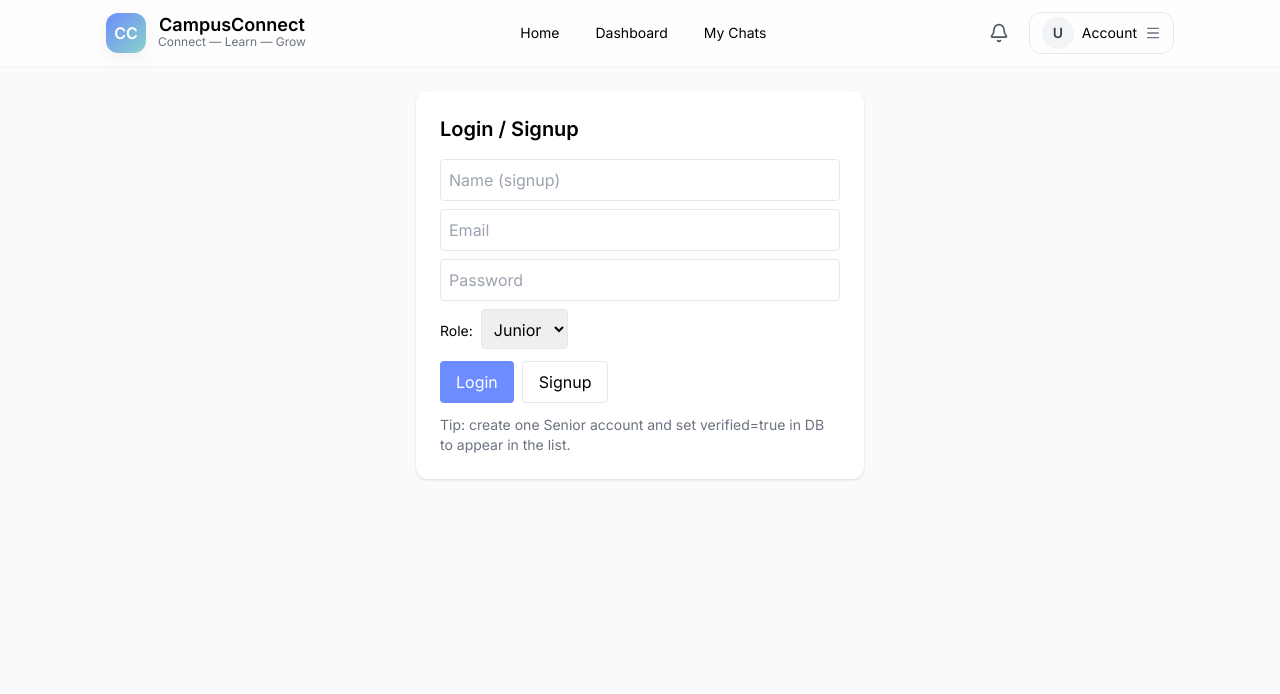
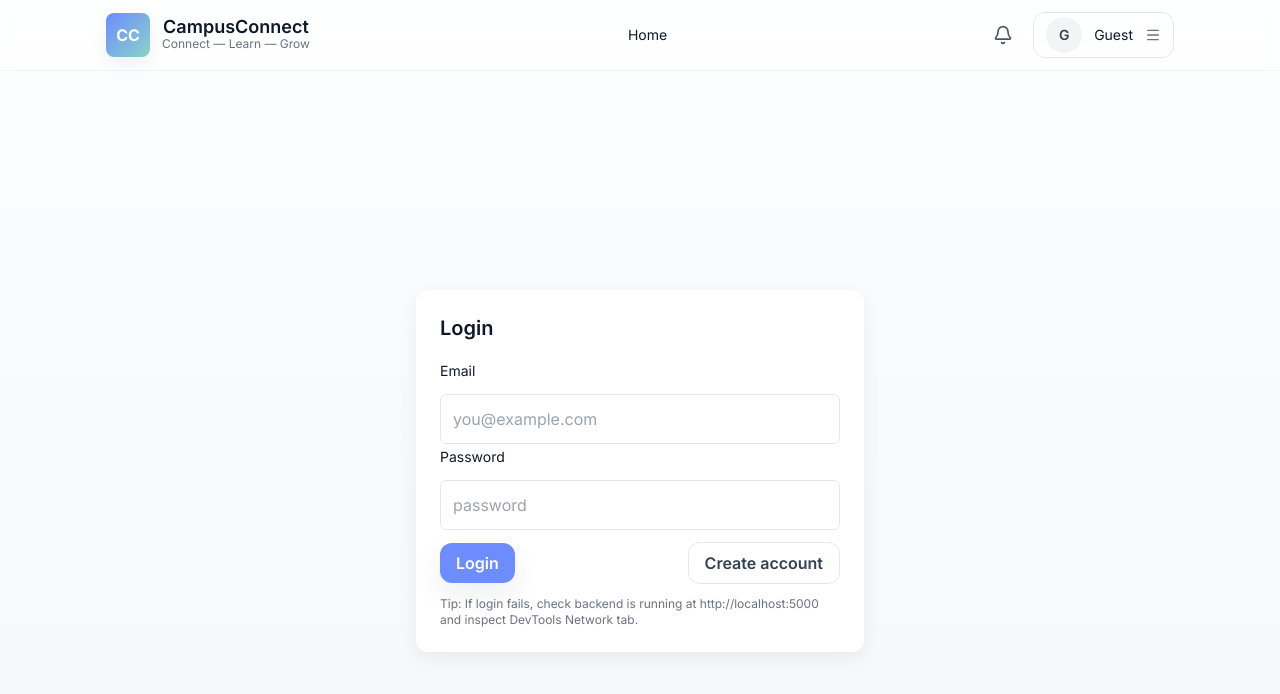
Before and after one commit to Kshubham1903/Campus-Connect, a React (Vite) app in the folder frontend/: page /login in a window 1280 px wide. Shown: the top 694 px of the page. Built offline with nearby package versions, Linux system fonts and the light colour scheme.

Commit message:
All changed UI

```diff
--- a/frontend/src/App.jsx
+++ b/frontend/src/App.jsx
@@ -1,51 +1,126 @@
 // frontend/src/App.jsx
 import React, { useEffect, useState } from 'react';
 import { Routes, Route, useNavigate } from 'react-router-dom';
+import API, { getSavedToken, setAuthToken } from './api';
+
+import Navbar from './components/Navbar';
+import Layout from './components/Layout';
+
+import HomeHero from './components/HomeHero';
+import SeniorsList from './components/SeniorsList';
 import Login from './components/Login';
-import SeniorsList from './components/SeniorsList';
 import SeniorDashboard from './components/SeniorDashboard';
 import JuniorDashboard from './components/JuniorDashboard';
 import Chat from './components/Chat';
-import Navbar from './components/Navbar';
-import HomeHero from './components/HomeHero';
-import { setAuthToken, getSavedToken } from './api';
 
 export default function App() {
   const navigate = useNavigate();
-  const [token, setToken] = useState(getSavedToken());
   const [user, setUser] = useState(null);
+  const [authLoading, setAuthLoading] = useState(true);
 
+  // validate saved token on app start
   useEffect(() => {
-    if (token) setAuthToken(token);
-    else setAuthToken(null);
-  }, [token]);
+    async function init() {
+      const token = getSavedToken();
+      if (!token) {
+        setAuthLoading(false);
+        return;
+      }
 
-  function handleLogin(tokenValue, userValue) {
-    setToken(tokenValue);
-    setUser(userValue);
+      setAuthToken(token);
+      try {
+        const res = await API.get('/auth/me');
+        setUser(res.data.user);
+      } catch (err) {
+        // invalid token -> clear
+        setAuthToken(null);
+        setUser(null);
+      } finally {
+        setAuthLoading(false);
+      }
+    }
+    init();
+  }, []);
+
+  // after login/signup
+  function handleLogin(token, userData) {
+    setAuthToken(token);
+    setUser(userData);
     navigate('/');
   }
 
+  // logout
   function handleLogout() {
     setAuthToken(null);
-    setToken(null);
     setUser(null);
     navigate('/login');
   }
 
+  if (authLoading) {
+    return (
+      <div className="min-h-screen flex items-center justify-center text-gray-500">
+        Checking authentication…
+      </div>
+    );
+  }
+
   return (
-    <div className="min-h-screen bg-gray-50">
+    <>
+      {/* single Navbar for the app */}
       <Navbar user={user} onLogout={handleLogout} />
 
-      <main className="py-6">
-        <Routes>
-          <Route path="/" element={<><HomeHero /><div className="container mx-auto px-4 py-6"><SeniorsList /></div></>} />
-          <Route path="/login" element={<Login onLogin={handleLogin} />} />
-          <Route path="/dashboard" element={<SeniorDashboard />} />
-          <Route path="/junior" element={<JuniorDashboard />} />
-          <Route path="/chat/:chatId" element={<Chat />} />
-        </Routes>
-      </main>
-    </div>
+      <Routes>
+        {/* Login page: full-width, centered */}
+        <Route
+          path="/login"
+          element={
+            <div className="min-h-screen flex items-center justify-center px-4 py-12">
+              <Login onLogin={handleLogin} />
+            </div>
+          }
+        />
+
+        {/* Home (boxed layout) */}
+        <Route
+          path="/"
+          element={
+            <Layout>
+              <HomeHero />
+              <SeniorsList />
+            </Layout>
+          }
+        />
+
+        {/* Dashboard (boxed layout) */}
+        <Route
+          path="/dashboard"
+          element={
+            <Layout>
+              <SeniorDashboard />
+            </Layout>
+          }
+        />
+
+        {/* Junior chats (boxed layout) */}
+        <Route
+          path="/junior"
+          element={
+            <Layout>
+              <JuniorDashboard />
+            </Layout>
+          }
+        />
+
+        {/* Chat page */}
+        <Route
+          path="/chat/:chatId"
+          element={
+            <Layout>
+              <Chat />
+            </Layout>
+          }
+        />
+      </Routes>
+    </>
   );
 }
--- /dev/null
+++ b/frontend/src/components/Layout.jsx
@@ -0,0 +1,20 @@
+// frontend/src/components/Layout.jsx
+import React from 'react';
+
+export default function Layout({ children }) {
+  return (
+    <div className="min-h-screen bg-[linear-gradient(180deg,#fbfdff,#f5f7fb)]">
+      <main className="mx-auto max-w-[var(--max-w)] px-4 py-10">
+        <div className="space-y-10">
+          {children}
+        </div>
+      </main>
+
+      <footer className="w-full border-t border-gray-100 mt-12">
+        <div className="mx-auto max-w-[var(--max-w)] px-4 py-6 text-sm text-gray-500">
+          © {new Date().getFullYear()} CampusConnect — Built with care
+        </div>
+      </footer>
+    </div>
+  );
+}
--- a/frontend/src/components/Login.jsx
+++ b/frontend/src/components/Login.jsx
@@ -1,52 +1,97 @@
+// frontend/src/components/Login.jsx
 import React, { useState } from 'react';
 import API, { setAuthToken } from '../api';
+import Button from './ui/Button'; // optional - if not present, buttons still work
 
 export default function Login({ onLogin }) {
+  const [mode, setMode] = useState('login'); // 'login' or 'signup'
   const [name, setName] = useState('');
+  const [role, setRole] = useState('JUNIOR');
   const [email, setEmail] = useState('');
   const [password, setPassword] = useState('');
-  const [role, setRole] = useState('JUNIOR');
+  const [loading, setLoading] = useState(false);
+  const [error, setError] = useState('');
 
-  async function signup() {
+  async function submit(e) {
+    e && e.preventDefault();
+    setError('');
+    if (!email || !password || (mode === 'signup' && !name)) {
+      setError('Please fill required fields.');
+      return;
+    }
+
+    setLoading(true);
     try {
+      if (mode === 'login') {
+        const res = await API.post('/auth/login', { email, password });
+        const { token, user } = res.data;
+        if (!token) throw new Error('No token returned');
+        setAuthToken(token);
+        if (typeof onLogin === 'function') onLogin(token, user);
+      } else {
+        // signup
         const res = await API.post('/auth/signup', { name, email, password, role });
         const { token, user } = res.data;
+        if (!token) throw new Error('No token returned');
         setAuthToken(token);
-      onLogin(token, user);
+        if (typeof onLogin === 'function') onLogin(token, user);
+      }
     } catch (err) {
-      alert(err.response?.data?.error || 'Signup failed');
-    }
-  }
-
-  async function login() {
-    try {
-      const res = await API.post('/auth/login', { email, password });
-      const { token, user } = res.data;
-      setAuthToken(token);
-      onLogin(token, user);
-    } catch (err) {
-      alert(err.response?.data?.error || 'Login failed');
+      console.error('auth err', err);
+      const msg = err.response?.data?.error || err.message || 'Request failed';
+      setError(msg);
+    } finally {
+      setLoading(false);
     }
   }
 
   return (
-    <div className="max-w-md mx-auto bg-white rounded-xl shadow p-6">
-      <h3 className="text-xl font-semibold mb-4">Login / Signup</h3>
-      <input className="w-full p-2 border rounded mb-2" placeholder="Name (signup)" value={name} onChange={e => setName(e.target.value)} />
-      <input className="w-full p-2 border rounded mb-2" placeholder="Email" value={email} onChange={e => setEmail(e.target.value)} />
-      <input className="w-full p-2 border rounded mb-2" type="password" placeholder="Password" value={password} onChange={e => setPassword(e.target.value)} />
-      <div className="mb-3">
-        <label className="text-sm mr-2">Role:</label>
-        <select value={role} onChange={e => setRole(e.target.value)} className="p-2 border rounded">
+    <div className="max-w-md w-full bg-white rounded-xl shadow-soft p-6">
+      <h3 className="text-xl font-semibold mb-4">{mode === 'login' ? 'Login' : 'Create account'}</h3>
+
+      <form onSubmit={submit} className="space-y-3">
+        {mode === 'signup' && (
+          <>
+            <label className="text-sm">Full name</label>
+            <input className="input" value={name} onChange={e=>setName(e.target.value)} placeholder="Your name" />
+            <label className="text-sm">Role</label>
+            <select value={role} onChange={e=>setRole(e.target.value)} className="input">
               <option value="JUNIOR">Junior</option>
               <option value="SENIOR">Senior</option>
             </select>
+          </>
+        )}
+
+        <label className="text-sm">Email</label>
+        <input className="input" value={email} onChange={e=>setEmail(e.target.value)} placeholder="you@example.com" />
+
+        <label className="text-sm">Password</label>
+        <input className="input" type="password" value={password} onChange={e=>setPassword(e.target.value)} placeholder="password" />
+
+        {error && <div className="text-sm text-red-600">{error}</div>}
+
+        <div className="flex items-center justify-between gap-3">
+          <button
+            type="submit"
+            className="btn btn-primary"
+            disabled={loading}
+          >
+            {loading ? (mode === 'login' ? 'Logging in…' : 'Creating…') : (mode === 'login' ? 'Login' : 'Create account')}
+          </button>
+
+          <button
+            type="button"
+            className="btn btn-ghost"
+            onClick={() => setMode(mode === 'login' ? 'signup' : 'login')}
+          >
+            {mode === 'login' ? 'Create account' : 'Have an account? Login'}
+          </button>
         </div>
-      <div className="flex gap-2">
-        <button onClick={login} className="px-4 py-2 rounded bg-primary text-white">Login</button>
-        <button onClick={signup} className="px-4 py-2 rounded border">Signup</button>
+      </form>
+
+      <div className="text-xs text-muted mt-3">
+        Tip: If login fails, check backend is running at http://localhost:5000 and inspect DevTools Network tab.
       </div>
-      <p className="text-sm text-muted mt-3">Tip: create one Senior account and set verified=true in DB to appear in the list.</p>
     </div>
   );
 }
--- a/frontend/src/components/Navbar.jsx
+++ b/frontend/src/components/Navbar.jsx
@@ -2,7 +2,7 @@
 import React, { useState, useEffect, useRef } from 'react';
 import { useNavigate } from 'react-router-dom';
 import { Menu, LogOut, User, Bell } from 'lucide-react';
-import { getSavedToken, setAuthToken } from '../api';
+import { setAuthToken } from '../api';
 
 export default function Navbar({ user, onLogout }) {
   const navigate = useNavigate();
@@ -17,32 +17,29 @@ export default function Navbar({ user, onLogout }) {
     return () => document.removeEventListener('click', onDoc);
   }, []);
 
-  function goHome() { navigate('/'); }
-  function goDashboard() { navigate('/dashboard'); }
-  function goMyChats() { navigate('/junior'); }
   function handleLogout() {
     setAuthToken(null);
-    if (onLogout) onLogout();
-    navigate('/login');
+    if (typeof onLogout === 'function') onLogout();
+    window.location.href = '/login';
   }
 
   return (
-    <header className="w-full bg-white/80 backdrop-blur-sm border-b border-gray-100">
-      <div className="container mx-auto px-4 py-3 flex items-center justify-between">
+    <header className="w-full bg-white/70 backdrop-blur-sm border-b border-gray-100 sticky top-0 z-50">
+      <div className="mx-auto max-w-[var(--max-w)] px-4 py-3 flex items-center justify-between">
         <div className="flex items-center gap-4">
-          <button onClick={goHome} className="flex items-center gap-3">
-            <div className="w-10 h-10 rounded-lg bg-gradient-to-br from-primary to-tealSoft text-white flex items-center justify-center font-semibold shadow-soft">CC</div>
+          <button onClick={()=>navigate('/')} className="flex items-center gap-3">
+            <div className="w-11 h-11 rounded-lg bg-gradient-to-br from-primary to-tealSoft text-white flex items-center justify-center font-bold shadow-soft">CC</div>
             <div className="hidden sm:block">
               <div className="text-lg font-semibold leading-none">CampusConnect</div>
-              <div className="text-xs text-gray-500">Connect — Learn — Grow</div>
+              <div className="text-xs text-muted">Connect — Learn — Grow</div>
             </div>
           </button>
         </div>
 
-        <nav className="hidden md:flex items-center gap-3">
-          <button onClick={()=>navigate('/')} className="px-3 py-1 rounded-md text-sm hover:bg-gray-50">Home</button>
-          <button onClick={goDashboard} className="px-3 py-1 rounded-md text-sm hover:bg-gray-50">Dashboard</button>
-          <button onClick={goMyChats} className="px-3 py-1 rounded-md text-sm hover:bg-gray-50">My Chats</button>
+        <nav className="hidden md:flex items-center gap-6 text-sm">
+          <button onClick={()=>navigate('/')} className="hover:text-primary">Home</button>
+          {user && <button onClick={()=>navigate('/dashboard')} className="hover:text-primary">Dashboard</button>}
+          {user && <button onClick={()=>navigate('/junior')} className="hover:text-primary">My Chats</button>}
         </nav>
 
         <div className="flex items-center gap-3">
@@ -51,35 +48,35 @@ export default function Navbar({ user, onLogout }) {
           </button>
 
           <div className="relative" ref={ref}>
-            <button onClick={()=>setOpen(o=>!o)} className="flex items-center gap-2 border rounded-lg px-3 py-1 hover:shadow-sm">
-              <div className="w-8 h-8 rounded-full bg-gray-100 flex items-center justify-center text-sm font-semibold text-gray-700">
-                {user?.name ? user.name.split(' ').map(n=>n[0]).slice(0,2).join('').toUpperCase() : 'U'}
+            <button onClick={()=>setOpen(o=>!o)} className="flex items-center gap-3 border rounded-xl px-3 py-1 hover:shadow-sm">
+              <div className="w-9 h-9 rounded-full bg-gray-100 flex items-center justify-center text-sm font-semibold text-gray-700">
+                {user?.name ? user.name.split(' ').map(n=>n[0]).slice(0,2).join('').toUpperCase() : 'G'}
               </div>
               <div className="hidden sm:block text-left">
-                <div className="text-sm font-medium">{user?.name || 'Account'}</div>
-                <div className="text-xs text-gray-500">{user?.email || ''}</div>
+                <div className="text-sm font-medium">{user?.name || 'Guest'}</div>
+                <div className="text-xs text-muted">{user?.email || ''}</div>
               </div>
               <Menu className="w-4 h-4 text-gray-500" />
             </button>
 
             {open && (
-              <div className="absolute right-0 mt-2 w-48 bg-white rounded-lg shadow-soft border p-2 z-50">
+              <div className="absolute right-0 mt-2 w-48 bg-white rounded-xl shadow-soft p-2 z-50">
+                {user ? (
+                  <>
                     <button onClick={()=>{ navigate('/profile'); setOpen(false); }} className="w-full text-left px-2 py-2 rounded hover:bg-gray-50 flex items-center gap-2">
                       <User className="w-4 h-4" /> Profile
                     </button>
-                <button onClick={()=>{ navigate('/settings'); setOpen(false); }} className="w-full text-left px-2 py-2 rounded hover:bg-gray-50">Settings</button>
                     <div className="border-t my-1" />
                     <button onClick={handleLogout} className="w-full text-left px-2 py-2 rounded hover:bg-gray-50 flex items-center gap-2 text-red-600">
                       <LogOut className="w-4 h-4" /> Logout
                     </button>
+                  </>
+                ) : (
+                  <button onClick={()=>{ navigate('/login'); setOpen(false); }} className="w-full text-left px-2 py-2 rounded hover:bg-gray-50">Login / Signup</button>
+                )}
               </div>
             )}
           </div>
-        </div>
-
-        {/* small-screen menu */}
-        <div className="md:hidden">
-          <button onClick={()=>navigate('/')} className="p-2 rounded-md"><Menu className="w-6 h-6" /></button>
         </div>
       </div>
     </header>
--- /dev/null
+++ b/frontend/src/components/ui/Button.jsx
@@ -0,0 +1,7 @@
+// frontend/src/components/ui/Button.jsx
+import React from 'react';
+export default function Button({ children, variant='primary', className = '', ...props }) {
+  const base = 'btn';
+  const v = variant === 'primary' ? 'btn-primary' : 'btn-ghost';
+  return <button className={`${base} ${v} ${className}`} {...props}>{children}</button>;
+}
--- a/frontend/src/styles.css
+++ b/frontend/src/styles.css
@@ -2,12 +2,46 @@
 @tailwind components;
 @tailwind utilities;
 
-/* small design tokens */
-:root {
-  --app-max: 1100px;
+/* Font + base adjustments */
+@import url('https://fonts.googleapis.com/css2?family=Inter:wght@300;400;600;700;800&display=swap');
+
+:root{
+  --max-w: 1100px;
 }
 
-/* optional small helper */
-.container {
-  max-width: var(--app-max);
+html,body,#root{height:100%}
+body{
+  @apply bg-[linear-gradient(180deg,#fbfdff,#f5f7fb)] text-slate-900;
+  font-family: Inter, ui-sans-serif, system-ui, -apple-system, "Segoe UI", Roboto, "Helvetica Neue", Arial;
+  -webkit-font-smoothing:antialiased;
+  -moz-osx-font-smoothing:grayscale;
 }
+
+/* subtle container card style used across */
+.card {
+  @apply bg-white rounded-xl shadow-soft p-5 border border-transparent;
+}
+
+/* nice input style */
+.input {
+  @apply w-full p-3 border border-gray-200 rounded-md bg-white focus:outline-none focus:ring-2 focus:ring-primary/20;
+}
+
+/* Tiny helper for subtle muted text */
+.muted { @apply text-sm text-muted; }
+
+/* nice button base - use Button component or classes */
+.btn {
+  @apply inline-flex items-center justify-center px-4 py-2 rounded-xl font-semibold;
+}
+.btn-primary { @apply bg-primary text-white shadow-soft-lg hover:bg-primary-600; }
+.btn-ghost { @apply bg-white border border-gray-200 text-slate-700; }
+
+/* chat bubble helpers */
+.bubble-me { @apply bg-primary/10 text-slate-900 rounded-2xl rounded-br-none p-3; }
+.bubble-other { @apply bg-white border border-gray-100 rounded-2xl p-3; }
+
+/* small responsive tweaks */
+@media (max-width: 640px) {
+  .container { padding-left: 1rem; padding-right: 1rem; }
+}
--- a/frontend/tailwind.config.js
+++ b/frontend/tailwind.config.js
@@ -7,16 +7,30 @@ module.exports = {
   theme: {
     extend: {
       colors: {
-        primary: '#6c8cff',
+        // primary palette
+        primary: {
+          50: '#f4f7ff',
+          100: '#e9eefc',
+          200: '#cdd9fb',
+          300: '#aebef9',
+          400: '#90a4f7',
+          DEFAULT: '#6C8CFF', // use as bg-primary
+          600: '#5A74EE',
+          700: '#415FD6',
+          800: '#2F4AA8',
+          900: '#22367A'
+        },
         tealSoft: '#8bd3c7',
-        warm: '#f7b267',
+        coral: '#ffb199',
+        slateSoft: '#eef2f6',
         muted: '#6b7280'
       },
       borderRadius: {
-        lg: '12px'
+        'xl': '12px'
       },
       boxShadow: {
-        soft: '0 6px 20px rgba(17,24,39,0.06)'
+        'soft-lg': '0 12px 30px rgba(17,24,39,0.07)',
+        'soft': '0 6px 20px rgba(17,24,39,0.06)'
       }
     }
   },
```
Also changed, not shown: frontend/src/api.js (+22 -7 lines). Lines whose indentation alone changed are shown as unchanged.
